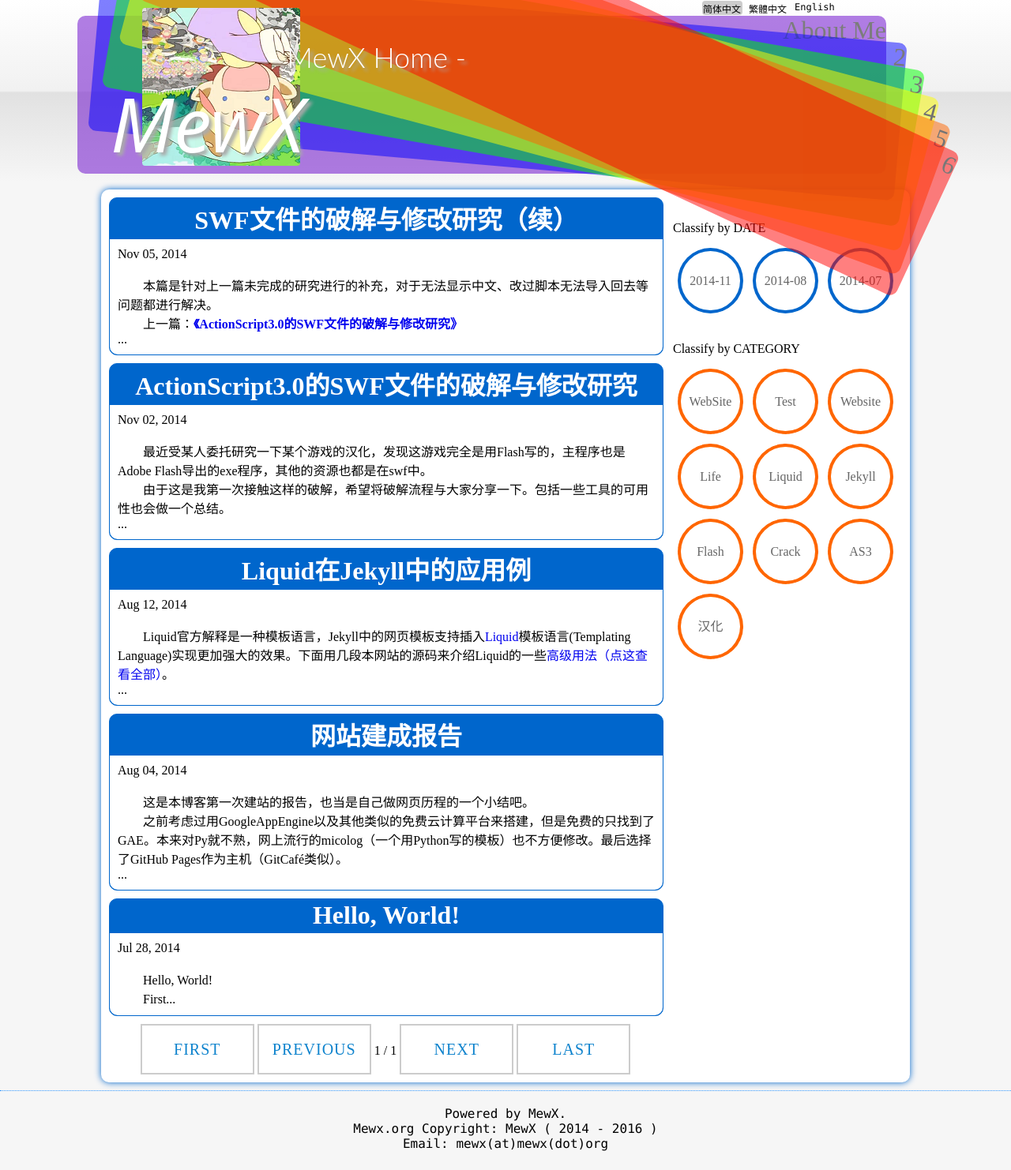
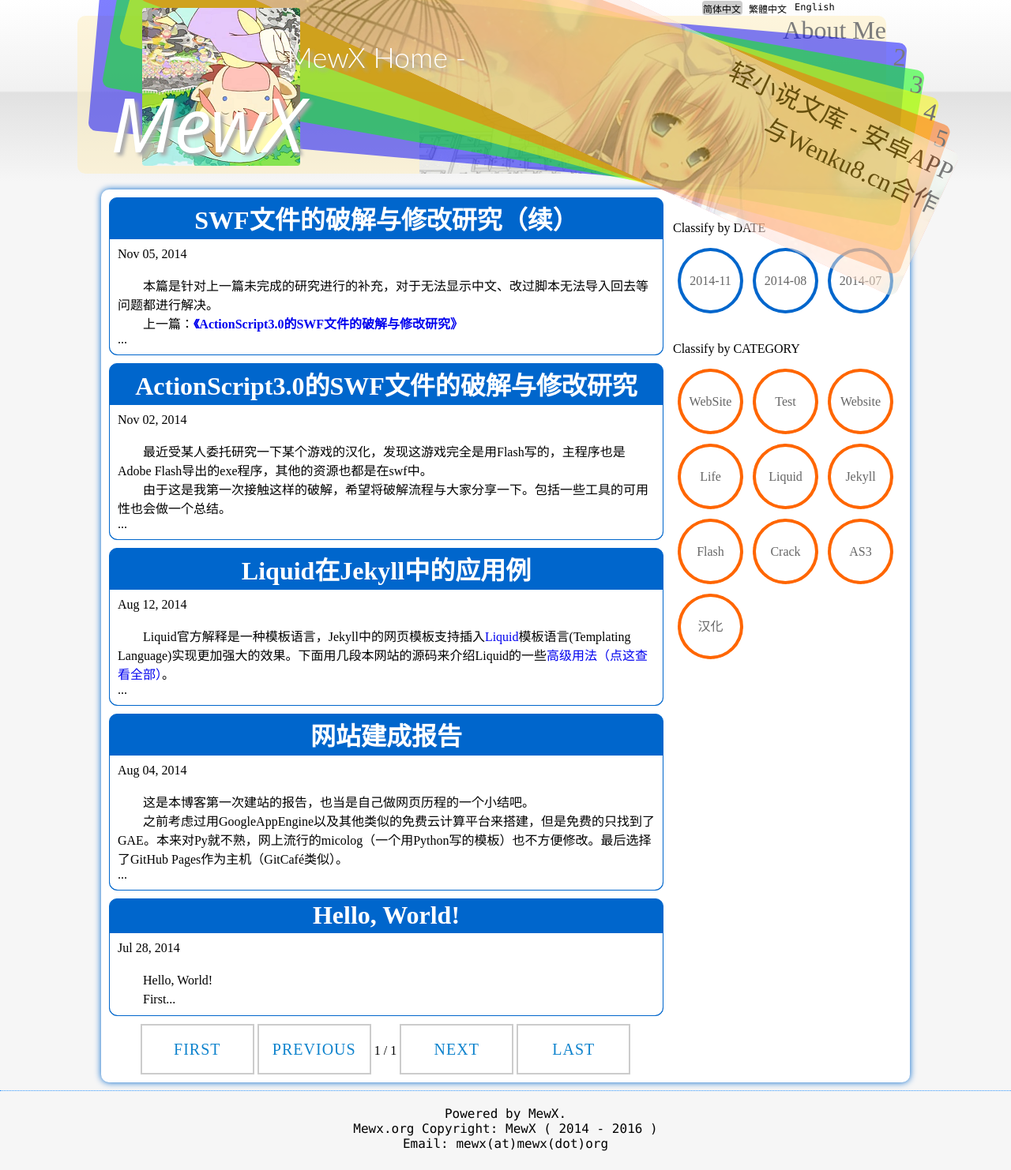
Before and after one commit to MewX/mewx.github.io, a Jekyll site: the page built from index.html, in a window 1280 px wide. Shown: the whole page at 79% size. Built offline with Jekyll 4.4.1, drawn with Linux system fonts in a browser that asks for light colours; the list of posts is cut into pages by our own code.

Commit message:
add tab bg

```diff
--- a/_layouts/MutiDivPage.html
+++ b/_layouts/MutiDivPage.html
@@ -29,12 +29,12 @@
 		<div class="box">English</div>
 		<div class="space"></div>
 	</div>
-	<div id="TopBlock1">About Me</div>
-	<div id="TopBlock2">2</div>
-	<div id="TopBlock3">3</div>
-	<div id="TopBlock4">4</div>
-	<div id="TopBlock5">5</div>
-	<div id="TopBlock6">6</div>
+	<div id="TopBlock1">About Me<br/></div>
+	<div id="TopBlock2">2<br/></div>
+	<div id="TopBlock3">3<br/></div>
+	<div id="TopBlock4">4<br/></div>
+	<div id="TopBlock5">5<br/></div>
+	<a href="http://www.mewx.org/LightNovel" target="_blank"><div id="TopBlock6">轻小说文库 - 安卓APP<br/>与Wenku8.cn合作<br/></div></a>
 	<div id="Avatar"></div>
 
 	<!-- Initial main framwork -->
--- a/css/framework.css
+++ b/css/framework.css
@@ -100,6 +100,7 @@
 	height: 200px;
 	width: 200px;
 	position: absolute;
+    background-color: transparent;
 	background-image: url(/imgs/site/avatar.png);
 	background-size:100% 100%;
 	z-index: 950;
@@ -171,6 +172,7 @@
 #TopBlock1 {
 	display: block;
 	background: #60C;
+	background-image: url(/imgs/site/aboutme_bg.gif);
 	color: #000;
 	height: 200px;
 	width: 1024px;
@@ -198,11 +200,11 @@
 	-webkit-transition: all 0.5s ease-in-out;
 }
 #TopBlock1:hover {
-	opacity: 0.75;
-	filter: alpha(opacity=75); /* For IE8 and earlier */
+	opacity: 0.90;
+	filter: alpha(opacity=90); /* For IE8 and earlier */
 	height: 210px;
 	top: 10px;
-	color: #FFF;
+	color: #07E;
     z-index: 116;
 }
 
@@ -242,8 +244,8 @@
 	-webkit-transition: all 0.5s ease-in-out;
 }
 #TopBlock2:hover {
-	opacity: 0.75;
-	filter: alpha(opacity=75); /* For IE8 and earlier */
+	opacity: 0.90;
+	filter: alpha(opacity=90); /* For IE8 and earlier */
 	height: 210px;
 	top: 0px;
 	color: #FFF;
@@ -286,8 +288,8 @@
 	-webkit-transition: all 0.5s ease-in-out;
 }
 #TopBlock3:hover {
-	opacity: 0.75;
-	filter: alpha(opacity=75); /* For IE8 and earlier */
+	opacity: 0.90;
+	filter: alpha(opacity=90); /* For IE8 and earlier */
 	height: 210px;
 	top: -10px;
 	color: #FFF;
@@ -330,8 +332,8 @@
 	-webkit-transition: all 0.5s ease-in-out;
 }
 #TopBlock4:hover {
-	opacity: 0.75;
-	filter: alpha(opacity=75); /* For IE8 and earlier */
+	opacity: 0.90;
+	filter: alpha(opacity=90); /* For IE8 and earlier */
 	height: 210px;
 	top: -20px;
 	color: #000; /* A little different, for apparency */
@@ -374,8 +376,8 @@
 	-webkit-transition: all 0.5s ease-in-out;
 }
 #TopBlock5:hover {
-	opacity: 0.75;
-	filter: alpha(opacity=75); /* For IE8 and earlier */
+	opacity: 0.90;
+	filter: alpha(opacity=90); /* For IE8 and earlier */
 	height: 210px;
 	top: -30px;
 	color: #FFF;
@@ -385,6 +387,7 @@
 #TopBlock6 {
 	display: block;
 	background: #F00;
+	background-image: url(/imgs/site/lightnovellibrary_bg.png);
 	color: #000;
 	height: 200px;
 	width: 1024px;
@@ -397,7 +400,7 @@
 	line-height: normal;
 	font-weight: 100;
 	z-index: 115;
-	cursor: default;
+	cursor: pointer;
 	text-align: right;
 	left: 50%;
 	margin-left: -442px;
@@ -418,11 +421,11 @@
 	-webkit-transition: all 0.5s ease-in-out;
 }
 #TopBlock6:hover {
-	opacity: 0.75;
-	filter: alpha(opacity=75); /* For IE8 and earlier */
+	opacity: 0.90;
+	filter: alpha(opacity=90); /* For IE8 and earlier */
 	height: 210px;
 	top: -40px;
-	color: #FFF;
+	color: #07E;
     z-index: 116;
 }
 
```
Also changed, not shown: _layouts/testpage.html (+6 -6 lines), imgs/site/aboutme_bg.gif (added), imgs/site/lightnovellibrary_bg.png (added).
